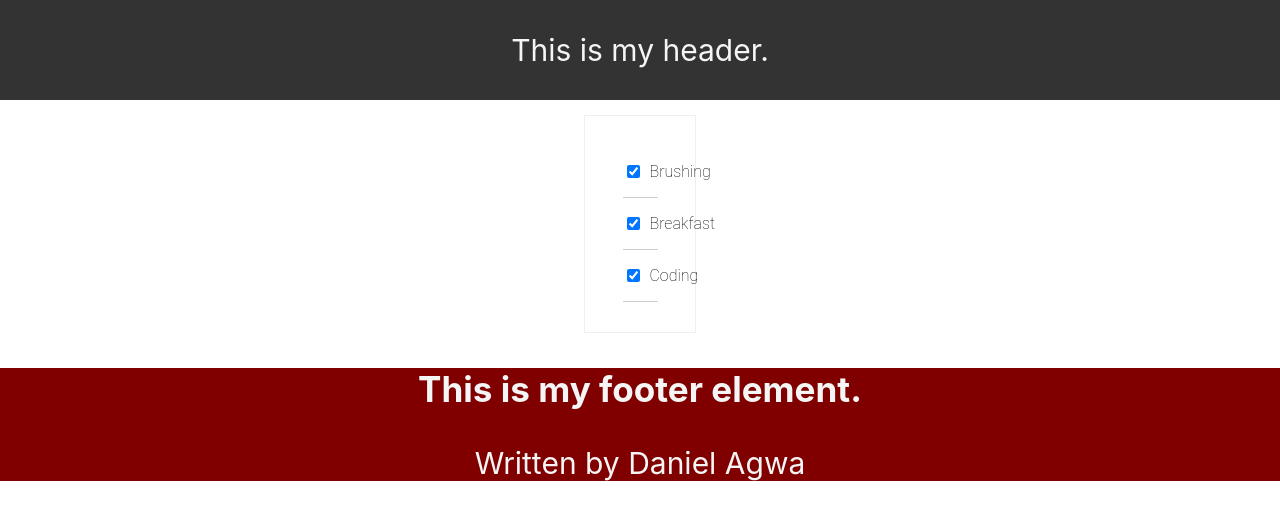
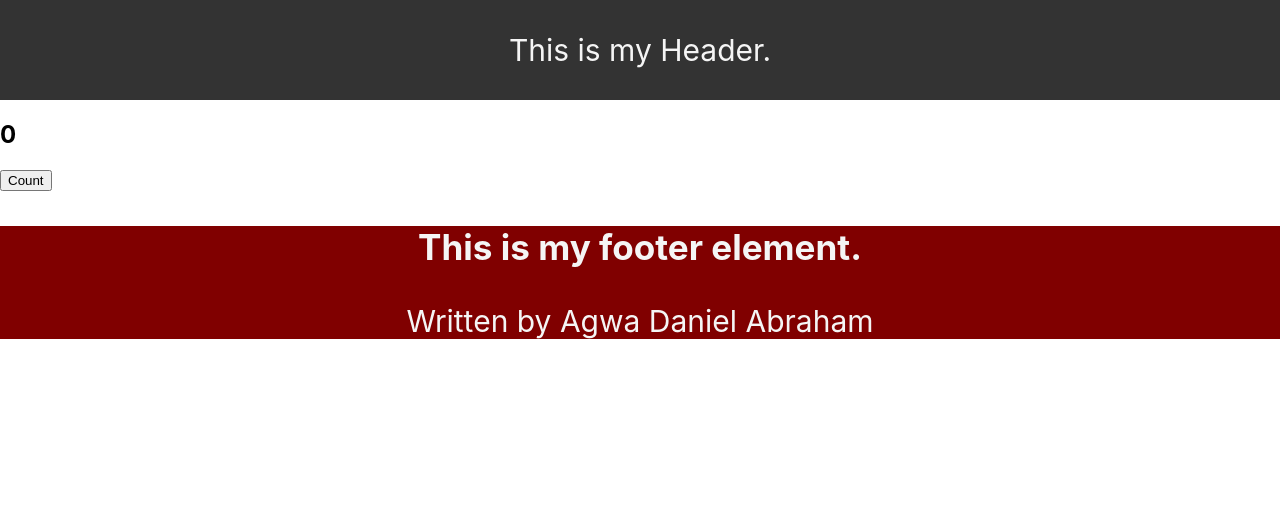
Before and after one commit to agwadan/React-Exercise, a React (Create React App) app: page / in a window 1280 px wide. Shown: the top 520 px of the page. Built offline with nearby package versions, Linux system fonts and the light colour scheme.

Commit message:
tut-02:40:00 - Adding event listeners to the todo application.

```diff
--- a/src/App.js
+++ b/src/App.js
@@ -8,13 +8,14 @@ import Footer from './components/Footer';
 import TimeOfDay from './components/TimeOfDay';
 import MainParts from './PartsInfo/MainParts'
 import MainJokes from './components/Jokes/MainJokes';
+import Counter from './components/Counter';
 
 
 function App() {
   return (
     <div>
       <Header/>
-      <ToDo />
+      <Counter />
 
       <Footer/>
     </div>
--- /dev/null
+++ b/src/components/Counter.js
@@ -0,0 +1,29 @@
+import React, { Component } from 'react'
+
+export default class Counter extends Component {
+    constructor(){
+        super()
+        this.state = {
+            count: 0
+        }
+
+        this.handleClick = this.handleClick.bind(this) //This is necessary every time you're going to use setState()
+    }
+
+    handleClick = () => {
+        this.setState((prevState)=>{
+            return{
+                count: prevState.count + 1
+            }
+        })
+    }
+
+    render() {
+        return (
+            <div>
+                <h2> {this.state.count} </h2>
+                <button onClick={this.handleClick}> Count </button>
+            </div>
+        )
+    }
+}
--- a/src/components/Footer.js
+++ b/src/components/Footer.js
@@ -1,15 +1,18 @@
 import React from 'react';
 
-const  Footer = () => {
+class  Footer extends React.Component {
 
-    /* const numbers = [1,2,3,4];
-    const tripled = numbers.map(function(num){
-        return num * 3;
-    })
-    console.log(tripled) */
+    constructor(){
+        super()
+        this.state = {
+            firstName: "Agwa",
+            lastName: "Daniel",
+            finalName: "Abraham"
+        }
+    }
 
-    const firstName = "Daniel";
-    const lastName = "Agwa"
+    render()
+{
 
     return (
     <footer className="footer">
@@ -17,9 +20,9 @@ const  Footer = () => {
             This is my footer element.
         </h3>
 
-    <p>Written by {`${firstName} ${lastName}`}</p>
+    <p>Written by {`${this.state.firstName} ${this.state.lastName} ${this.state.finalName}`}</p>
     </footer>
-    )
+    )}
 }
 
 export default Footer
--- a/src/components/Header.js
+++ b/src/components/Header.js
@@ -1,11 +1,18 @@
 import React from 'react';
 
-const Header = () => {
+class Header extends React.Component {
+    constructor(){
+        super()
+        this.state = {
+            position: "Header"
+        }
+    }
+    render(){
     return (
         <header className="navbar">
-            This is my header.
+            This is my {this.state.position}.
         </header>
-    )
+    )}
 }
 
 export default Header
--- a/src/components/Jokes/Jokes.js
+++ b/src/components/Jokes/Jokes.js
@@ -1,12 +1,15 @@
 import React from 'react'
 
-function Jokes(props) {
-    return (
+class Jokes extends React.Component {
+    render()
+    {
+        return (
         <div>
-            <h3 style={{display: props.question ? "block" : "none"}}>Question: {props.question}</h3>
-            <h4>Punchline: {props.punchline}</h4>
+            <h3 style={{display: this.props.question ? "block" : "none"}}>Question: {this.props.question}</h3>
+            <h4>Punchline: {this.props.punchline}</h4>
         </div>
     )
 }
+}
 
 export default Jokes
--- a/src/components/Jokes/MainJokes.js
+++ b/src/components/Jokes/MainJokes.js
@@ -2,7 +2,8 @@ import React from 'react';
 import Jokes from './Jokes';
 import jokesData from './jokesData';
 
-const MainJokes = () => {
+class MainJokes extends React.Component {
+    render(){
 
     const jokesComponents = jokesData.map((joke) => {
         return(
@@ -17,6 +18,7 @@ const MainJokes = () => {
         <div>
             {jokesComponents}
         </div>)
+    }
 }
 
 export default MainJokes
--- a/src/components/ToDoList/ToDo.js
+++ b/src/components/ToDoList/ToDo.js
@@ -2,9 +2,17 @@ import React from "react";
 import ToDoItem from "./ToDoItem";
 import todoData from "./todoData";
 
-function ToDo(){
+class ToDo extends React.Component {
 
-  const todoItems = todoData.map((item)=>{
+  constructor(){
+    super()
+    this.state = {
+      todos: todoData
+    }
+  }
+  render(){
+
+  const todoItems = this.state.todos.map((item)=>{
     return(
     <ToDoItem
       key={item.id}
@@ -15,7 +23,7 @@ function ToDo(){
         <div className="todo-list">
           {todoItems}
           </div>
-        )
+        )}
 }
 
 export default ToDo;
```
